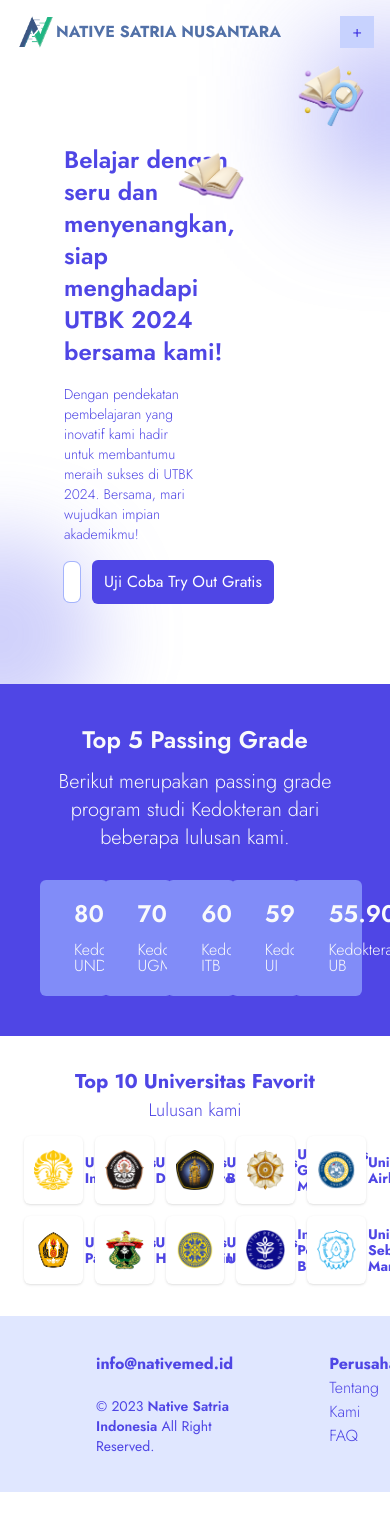
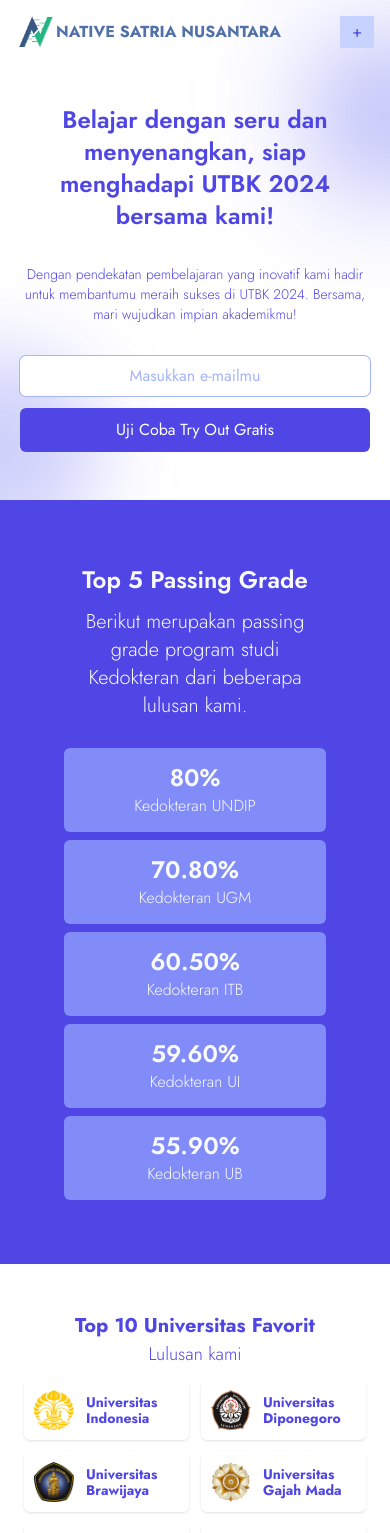
Before and after one commit to aqordeon/nativemed, a Nuxt app: page / in a window 390 px wide. Shown: the top 1533 px of the page. Before the commit the page ends 1492 px from the top, so only its background shows below. Built offline with nearby package versions, Linux system fonts and the light colour scheme.

Commit message:
Responsive: Main Page mobile

```diff
--- a/pages/index.vue
+++ b/pages/index.vue
@@ -1,25 +1,25 @@
 <template>
 	<div>
 		<!-- Section: hero -->
-		<section class="isolate relative z-10 grid grid-cols-2 px-16 py-20 xl:pt-8 xl:pb-18">
+		<section class="isolate relative z-10 md:grid grid-cols-2 px-5 md:px-16 py-10 pb-12 md:pt-20 md:pb-20 xl:pt-8 xl:pb-18">
 			<!-- Hero: Background -->
 			<div class="absolute top-0 right-0 translate-x-1/2 z-10 w-[100px] aspect-square bg-indigo-500 blur-3xl"></div>
 			<div class="absolute bottom-0 left-0 -translate-x-1/2 translate-y-1/4 z-10 w-[200px] aspect-square bg-native-500/30 rounded-full blur-2xl"></div>
 
 			<!-- Hero: Title -->
 			<div class="z-20 relative flex flex-col place-content-center">
-				<div class="max-w-lg flex flex-col items-start gap-y-4 lg:gap-y-8 ">
+				<div class="text-center md:text-left md:max-w-lg flex flex-col items-start gap-y-8 md:gap-y-4 lg:gap-y-8 ">
 					<h1 class="font-semibold text-2xl lg:text-3xl">Belajar dengan seru dan menyenangkan, siap menghadapi UTBK 2024 bersama kami!</h1>
 					<h2 class="font-light text-sm lg:text-base">Dengan pendekatan pembelajaran yang inovatif kami hadir untuk membantumu meraih sukses di UTBK 2024. Bersama, mari wujudkan impian akademikmu!</h2>
-					<div class="flex gap-x-3 items-center w-[90%]">
-						<input placeholder="Masukkan e-mailmu" class="w-full ring-1 ring-native-300 focus:ring focus:ring-native-500 focus:outline-none rounded-md h-fit py-2 px-2 placeholder:text-indigo-300">
-						<div class="bg-native-600 px-3 py-2.5 text-white rounded-md whitespace-nowrap cursor-pointer hover:bg-native-500">Uji Coba Try Out Gratis</div>
+					<div class="mx-auto flex flex-col md:flex-row gap-y-3 gap-x-3 items-center w-full md:w-[90%]">
+						<input placeholder="Masukkan e-mailmu" class="text-center w-full ring-1 ring-native-300 focus:ring focus:ring-native-500 focus:outline-none rounded-md h-fit py-2 px-2 placeholder:text-indigo-300">
+						<div class="w-full md:w-fit bg-native-600 px-3 py-2.5 text-white rounded-md whitespace-nowrap cursor-pointer hover:bg-native-500">Uji Coba Try Out Gratis</div>
 					</div>
 				</div>
 			</div>
 
 			<!-- Hero: Image -->
-			<div class="group w-full relative xl:pt-20 px-20 pb-0 h-fit">
+			<div class="hidden md:block group w-full relative xl:pt-20 px-20 pb-0 h-fit">
 				<!-- <img src="@/assets/images/main1.png" alt="" class="absolute z-20 -left-[34px] xl:-left-[46px] top-[46px] xl:top-11 scale-[98%] xl:scale-[107%]"> -->
 				<img src="@/assets/images/book.png" alt="" class="absolute z-20 -top-12 xl:top-16 right-16 scale-50 xl:scale-75">
 				<img src="@/assets/images/book1.png" alt="" class="absolute z-20 -bottom-8 left-14 scale-50 xl:scale-75 anim-move ">
@@ -31,15 +31,15 @@
 		</section>
 
 		<!-- Section: Passing Grade -->
-		<section class="relative z-20 bg-native-600 w-full p-10 text-gray-50 text-center space-y-7">
+		<section class="relative z-20 bg-native-600 w-full p-16 text-gray-50 text-center space-y-7">
 			<div class="space-y-3">
 				<h2 class="font-semibold text-2xl">Top 5 Passing Grade</h2>
 				<div class="font-light text-xl">Berikut merupakan passing grade program studi Kedokteran dari beberapa lulusan kami.</div>
 			</div>
 
 			<!-- Passing Grade: box -->
-			<div class="grid grid-cols-5 gap-x-2 place-content-center w-fit mx-auto">
-				<div v-for="(passing, index) in passingGrade" :key="index" class="px-8 py-5 text-center space-y-4 bg-native-400 hover:bg-native-500 rounded-md cursor-default border-2 border-transparent hover:border-native-400">
+			<div class="flex flex-col md:grid grid-cols-5 gap-y-2 md:gap-y-0 gap-x-2 place-content-center w-full md:w-fit mx-auto">
+				<div v-for="(passing, index) in passingGrade" :key="index" class="w-full md:px-8 py-4 md:py-5 text-center space-y-2 md:space-y-4 bg-native-400 hover:bg-native-500 rounded-md cursor-default border-2 border-transparent hover:border-native-400">
 					<p class="font-semibold text-2xl leading-none">{{ passing.grade }}</p>
 					<p class="font-light leading-none">{{ passing.jurusan }}</p>
 				</div>
@@ -47,7 +47,7 @@
 		</section>
 
 		<!-- Top 10 Universitas Favorit -->
-		<section class="bg-white py-8 lg:py-16 xl:py-24 flex flex-col lg:flex-row px-6 xl:px-11 gap-x-4 xl:gap-x-16 gap-y-3 lg:gap-y-0">
+		<section class="bg-white py-12 md:py-8 lg:py-16 xl:py-24 flex flex-col lg:flex-row px-6 xl:px-11 gap-x-4 xl:gap-x-16 gap-y-3 lg:gap-y-0">
 			<!-- Title -->
 			<div class="lg:w-fit flex items-center justify-center lg:justify-start ">
 				<div class="text-center lg:text-left lg:border-l-4 xl:border-l-8 border-native-600 px-4 space-y-0 lg:space-y-2 w-min">
@@ -57,7 +57,7 @@
 			</div>
 
 			<!-- List University -->
-			<div class="grid grid-cols-5 grid-rows-2 w-full gap-3 lg:gap-5 min-w-fit lg:min-w-0">
+			<div class="grid grid-cols-2 md:grid-cols-5 grid-rows-2 w-full gap-3 lg:gap-5 min-w-fit lg:min-w-0">
 				<div v-for="univ in universitas" :key="univ.name" class="flex items-center bg-white hover:bg-native-50 rounded-md shadow px-2 xl:px-4 py-2 xl:py-3 gap-x-3 xl:gap-x-4 cursor-default border-2 border-transparent hover:border-native-400">
 					<img :src="univ.logo" :alt="univ.name" class="h-10 aspect-square">
 					<p class="flex items-center text-sm xl:text-base font-bold text-native-600 leading-4 xl:leading-5">{{ univ.name }}</p>
```
